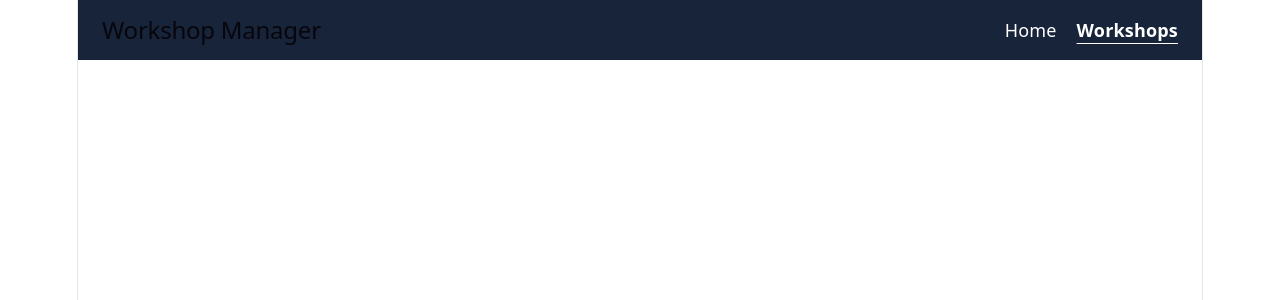
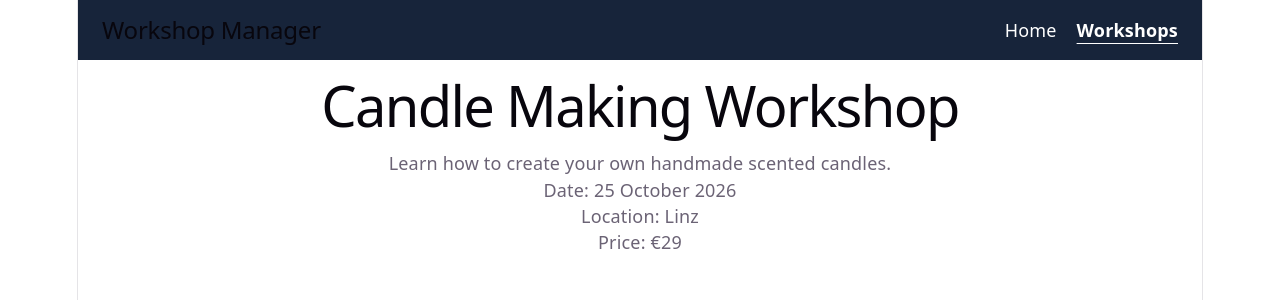
Before and after one commit to hellaszabo94-prog/workshop_manager, a React (Vite) app: page /workshops/1 in a window 1280 px wide. Shown: the top 300 px of the page. Built offline with nearby package versions, Linux system fonts and the light colour scheme.

Commit message:
feat: persist workshops in local storage

```diff
--- a/src/App.jsx
+++ b/src/App.jsx
@@ -2,10 +2,16 @@ import { Routes, Route } from "react-router-dom";
 import Home from "./pages/Home";
 import Navigation from "./components/Navigation";
 import Workshops from "./pages/Workshops";
-import { useState } from "react";
+import WorkshopDetails from "./pages/WorkshopDetails";
+import { useState, useEffect } from "react";
 
 function App() {
-  const [workshops, setWorkshops] = useState([
+  const [workshops, setWorkshops] = useState(() => {
+    const savedWorkshops = localStorage.getItem("workshops");
+
+    return savedWorkshops
+      ? JSON.parse(savedWorkshops)
+      : [
         {
           id: 1,
           title: "Candle Making Workshop",
@@ -30,7 +36,15 @@ function App() {
           location: "Linz",
           price: 39,
         },
-  ]);
+      ];
+  });
+
+  useEffect(() => {
+    localStorage.setItem(
+      "workshops",
+      JSON.stringify(workshops)
+    );
+  }, [workshops]);
 
   function handleAddWorkshop(newWorkshop) {
     const workshopWithId = {
@@ -73,6 +87,10 @@ function App() {
           onUpdate={handleUpdateWorkshop}
           onDelete={handleDeleteWorkshop}
         />} />
+        <Route
+          path="/workshops/:id"
+          element={<WorkshopDetails workshops={workshops} />}
+        />
       </Routes>
     </>
   );
--- a/src/components/WorkshopCard.jsx
+++ b/src/components/WorkshopCard.jsx
@@ -1,3 +1,5 @@
+import { Link } from "react-router-dom";
+
 function WorkshopCard(props) {
   return (
     <article>
@@ -9,7 +11,7 @@ function WorkshopCard(props) {
       <p>Location: {props.location}</p>
       <p>Price: €{props.price}</p>
 
-
+      <Link to={`/workshops/${props.id}`}>View Details</Link>
       <button onClick={() => props.onEdit(props.workshop)}>Edit</button>
 
       <button onClick={() => props.onDelete(props.id)}>Delete</button>
```
Lines whose indentation alone changed are shown as unchanged.
